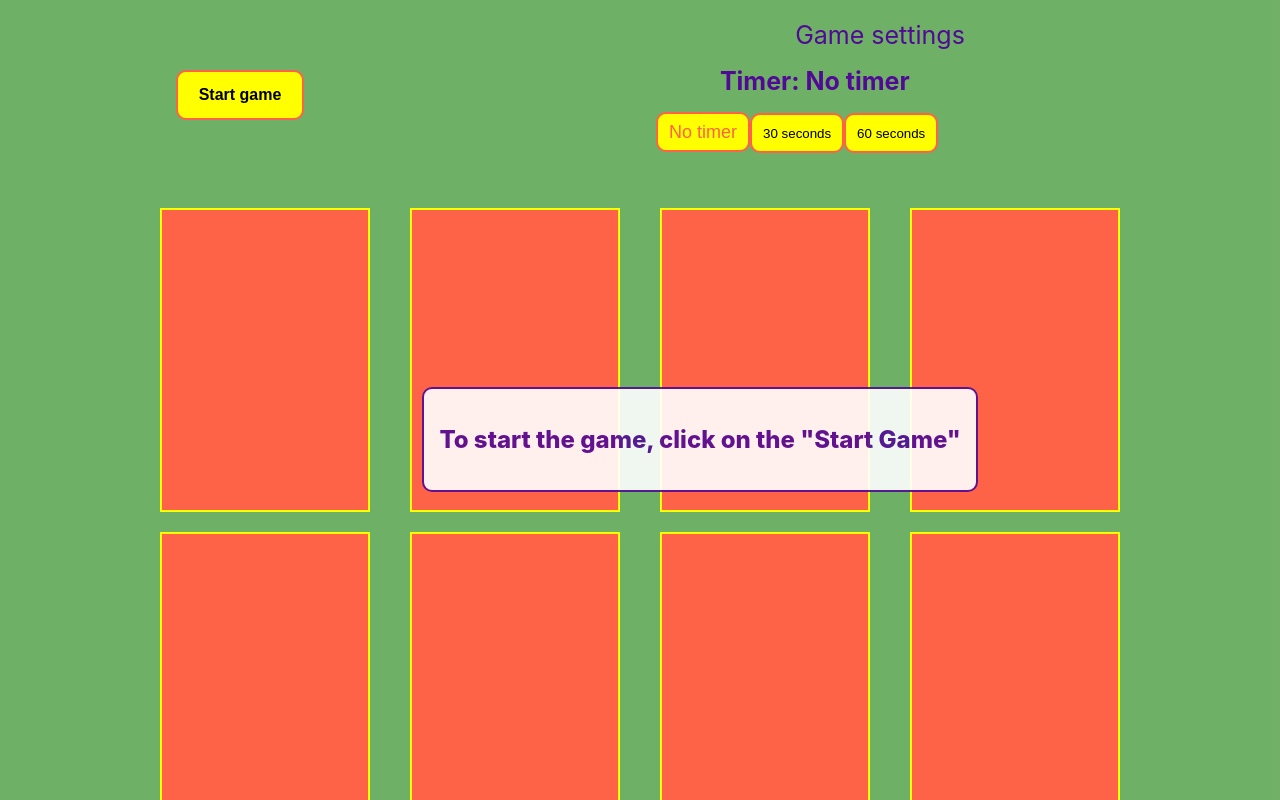
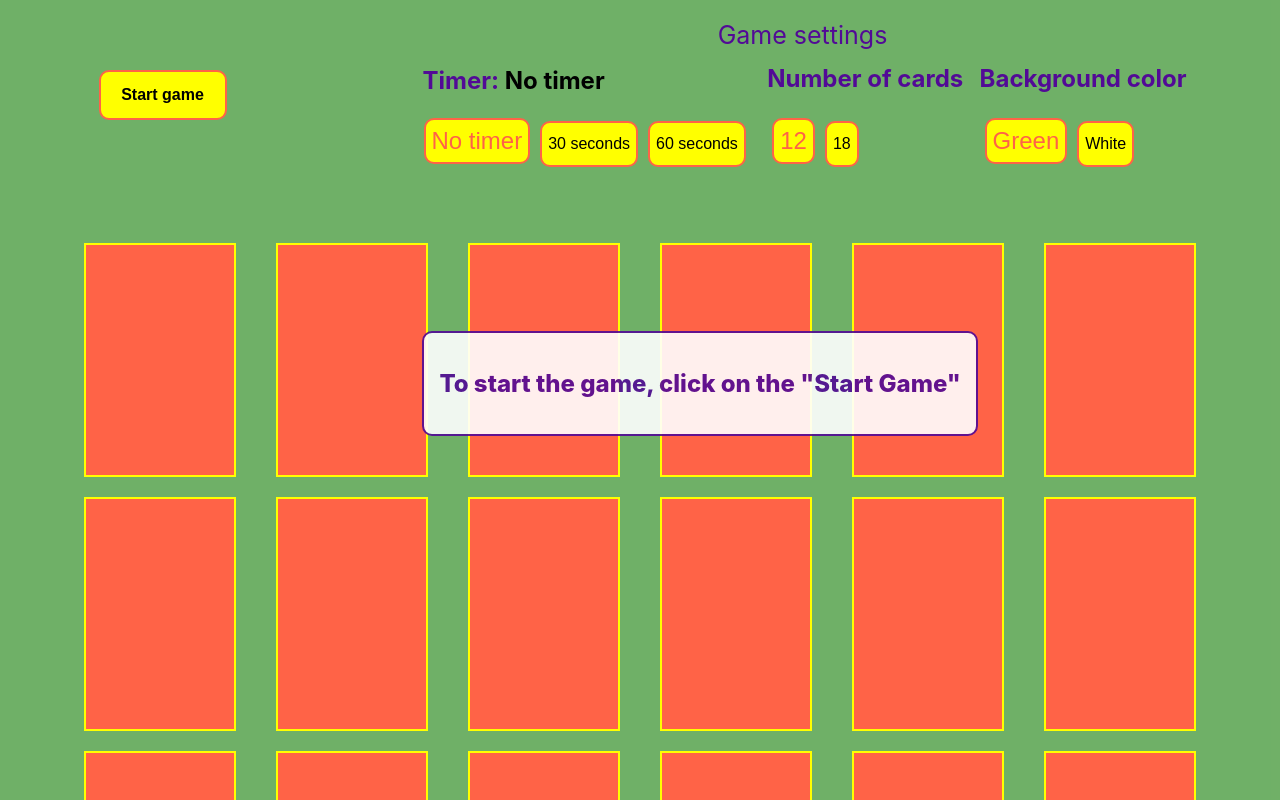
Before and after one commit to MarinaYur/react-game, a React (Create React App) app: page / in a window 1280 px wide. Shown: the top 800 px of the page. Built offline with nearby package versions, Linux system fonts and the light colour scheme.

Commit message:
feat: add two more settings

```diff
--- a/src/App.css
+++ b/src/App.css
@@ -9,7 +9,7 @@
 .block {
   display: flex;
   justify-content: center;
-  max-width: 1000px;
+  max-width: 90%;
   text-align: center;
   margin: 20px auto 20px auto;
 }
@@ -59,8 +59,8 @@
 }
 
 .customization {
-  width: 35%;
-  padding-bottom: 20px;
+  width: 60%;
+  padding-bottom: 3.5rem;
 }
 
 .button-start {
@@ -72,23 +72,32 @@
 }
 
 button {
+  font-size: 1rem;
   background-color: yellow;
   border: 2px solid tomato;
   border-radius: 10px;
+  margin: 0 5px 0 5px;
+}
+
+.customization_title {
+  text-align: center;
+}
+
+.settings {
+  display: flex;
+  justify-content: space-between;
 }
 
 .customization p {
   font-size: 25px;
   color: rgb(82, 10, 150);
-  text-align: center;
   margin: 0px 0 14px 0;
 }
 
-.timer-game {
+.timer-game, .settings p {
   font-size: 1.5rem;
   font-weight: 700;
-  width: 70%;
-  height: 104px;
+  height: 2.5rem;
   border-radius: 4px;
 }
 
@@ -97,20 +106,23 @@ button {
   padding-left: 4px;
 }
 
-.timer-game button {
-  width: 30%;
-  height: 40px;
+.timer-game span {
+  color: black;
+}
+
+.customization button {
+  height: 46px;
 }
 
 .clicked-timer {
-  font-size: large;
+  font-size: 1.5rem;
   color: tomato;
   font-weight: 500;
 }
 
 .block>* {
-  width: 250px;
-  height: 300px;
+  width: 15%;
+  height: 230px;
   margin: 0 20px 0 20px;
   border: 2px solid yellow;
 }
@@ -148,6 +160,14 @@ button {
   background-image: url(./images/6.jpeg);
 }
 
-.image7 {
+.image7, .image72 {
   background-image: url(./images/7.jpeg);
 }
+
+.image8, .image82 {
+  background-image: url(./images/8.jpeg);
+}
+
+.image9, .image92 {
+  background-image: url(./images/9.jpeg);
+}
--- a/src/App.js
+++ b/src/App.js
@@ -9,11 +9,10 @@ class App extends React.Component {
     this.state = {
       cardLimitation: 0, //limitation on opening cards, no more than 2
       imageNumber: [],
-      imageOfOpenedCards: [],
       startGame: 'before start: cards not available',
       remainingTime: 'No timer',
-      buttonClasses: ['no-timer', 'timer30', 'timer60'],
-      activeButton: 'No timer',
+      setNumberOfCards: '12',
+      backgroundColor: 'white',
       countPairsOfOpenedCards: 1,  // number of opened card pairs
     }
     this.startGame = this.startGame.bind(this);
@@ -21,21 +20,47 @@ class App extends React.Component {
     this.openCloseCards = this.openCloseCards.bind(this);
     this.timerOfGame = this.timerOfGame.bind(this);
     this.chooseTimer = this.chooseTimer.bind(this);
+    this.chooseNumberOfCards = this.chooseNumberOfCards.bind(this);
+    this.setBackgroundColor = this.setBackgroundColor.bind(this);
   }
 
   //сhoose timer settings
   chooseTimer (e) {
     if (this.state.startGame !== 'user is playing') {
+      this.setTimer = e.target.getAttribute('data');
       this.setState({
-        activeButton: e.target.getAttribute('data'),
         remainingTime: e.target.getAttribute('data')
       })
     }
   }
 
+  //сhoose settings number of cards
+  chooseNumberOfCards (e) {
+    if (this.state.startGame !== 'user is playing') {
+      this.setState({setNumberOfCards: e.target.getAttribute('data')});
+    }
+  }
+
+  setBackgroundColor (e) {
+    if (this.state.startGame !== 'user is playing') {
+      this.setState({backgroundColor: e.target.getAttribute('data')});
+    }
+    e.target.closest('.App').style.background = this.state.backgroundColor;
+    // console.log('background-color:' + this.state.backgroundColor);
+  }
+
+
   //user sees which timer button is pressed
   isActiveButton(buttonId) {
-    return this.state.activeButton === buttonId ? 'clicked-timer' : '';
+    return this.setTimer === buttonId ? 'clicked-timer' : '';
+  }
+
+  isActiveButtonNumber(buttonId) {
+    return this.state.setNumberOfCards === buttonId ? 'clicked-timer' : '';
+  }
+
+  isActiveButtonColor(buttonId) {
+    return this.state.backgroundColor === buttonId ? 'clicked-timer' : '';
   }
 
   //timer setting
@@ -59,21 +84,22 @@ class App extends React.Component {
   startGame (e) {
     this.setState({startGame: 'game began: cards are laid out'});
     let arrayOfImageNumber = [];
-    for (let k = 1; k<13; k++){
+    let number = this.state.setNumberOfCards;
+    for (let k = 1; k <= number; k++){
       arrayOfImageNumber.push(k);
     }
-    this.shuffle(arrayOfImageNumber);
+    this.shuffle(arrayOfImageNumber, number);
     this.timeToRemember(arrayOfImageNumber);
   }
 
   // Fisher-Yates Shuffle
-  shuffle (arrayOfImageNumber) {
+  shuffle (arrayOfImageNumber, number) {
     for (let i = arrayOfImageNumber.length - 1; i > 0; i--) {
       let j = Math.floor(Math.random() * (i + 1));
       [arrayOfImageNumber[i], arrayOfImageNumber[j]] = [arrayOfImageNumber[j], arrayOfImageNumber[i]];
-      arrayOfImageNumber[i] = arrayOfImageNumber[i] > 6 ? arrayOfImageNumber.length + 1 - arrayOfImageNumber[i] : arrayOfImageNumber[i];
+      arrayOfImageNumber[i] = arrayOfImageNumber[i] > number/2 ? arrayOfImageNumber.length + 1 - arrayOfImageNumber[i] : arrayOfImageNumber[i];
     }
-    arrayOfImageNumber[0] = arrayOfImageNumber[0] > 6 ? (arrayOfImageNumber.length + 1 - arrayOfImageNumber[0]) : arrayOfImageNumber[0];
+    arrayOfImageNumber[0] = arrayOfImageNumber[0] > number/2 ? (arrayOfImageNumber.length + 1 - arrayOfImageNumber[0]) : arrayOfImageNumber[0];
     this.setState({imageNumber: arrayOfImageNumber});
   }
 
@@ -141,41 +167,57 @@ class App extends React.Component {
 
   render() {
     return (
-      <div className="App" onClick={this.howStartGame}>
+      <div className="App">
         <div className="app-top">
           <button className="button-start" onClick={this.startGame}>Start game</button>
           <div className={"popap-to-start" + (this.state.startGame !== 'before start: cards not available' ? " disappearance" : "")}>
             To start the game, click on the "Start Game"
           </div>
           <div className="customization">
-            <p>Game settings</p>
-            <div className="timer-game">
-              <p>Timer: {this.state.remainingTime}</p>
-              <button data='No timer' className={this.isActiveButton('No timer')} onClick={this.chooseTimer}>No timer</button>
-              <button data="30" className={this.isActiveButton('30')} onClick={this.chooseTimer}>30 seconds</button>
-              <button data="60" className={this.isActiveButton('60')} onClick={this.chooseTimer}>60 seconds</button>
-          </div>
+            <p className = "customization_title">Game settings</p>
+            <div className="settings">
+              <div className="timer-game">
+                <p>Timer: <span>{this.state.remainingTime}</span></p>
+                <button data='No timer' className={this.isActiveButton('No timer')} onClick={this.chooseTimer}>No timer</button>
+                <button data="30" className={this.isActiveButton('30')} onClick={this.chooseTimer}>30 seconds</button>
+                <button data="60" className={this.isActiveButton('60')} onClick={this.chooseTimer}>60 seconds</button>
+            </div>
+            <div>
+              <p>Number of cards</p>
+              <button data="12" className={this.isActiveButtonNumber('12')} onClick={this.chooseNumberOfCards}>12</button>
+              <button data="18" className={this.isActiveButtonNumber('18')} onClick={this.chooseNumberOfCards}>18</button>
+            </div>
+            <div>
+              <p>Background color</p>
+              <button data="white" className={this.isActiveButtonColor('white')} onClick={this.setBackgroundColor}>Green</button>
+              <button data="rgba(21, 126, 7, 0.61)" className={this.isActiveButtonColor('rgba(21, 126, 7, 0.61)')} onClick={this.setBackgroundColor}>White</button>
+            </div>
+            </div>
           </div>
         </div>
         <div className="block block-1">
-          <div className={"image image" + this.state.imageNumber[0] + " " + this.addClassNotAvailable()}
-            onClick={this.openCloseCards} data-index="0">
-          </div>
+          <div className={"image image" + this.state.imageNumber[0] + " " + this.addClassNotAvailable()} onClick={this.openCloseCards} data-index="0"></div>
           <div className={"image image" + this.state.imageNumber[1] + " " + this.addClassNotAvailable()} onClick={this.openCloseCards} data-index="1"></div>
           <div className={"image image" + this.state.imageNumber[2] + " " + this.addClassNotAvailable()} onClick={this.openCloseCards} data-index="2"></div>
           <div className={"image image" + this.state.imageNumber[3] + " " + this.addClassNotAvailable()} onClick={this.openCloseCards} data-index="3"></div>
+          <div className={"image image" + this.state.imageNumber[4] + " " + this.addClassNotAvailable()} onClick={this.openCloseCards} data-index="4"></div>
+          <div className={"image image" + this.state.imageNumber[5] + " " + this.addClassNotAvailable()} onClick={this.openCloseCards} data-index="5"></div>
         </div>
         <div className="block block-2">
-          <div className={"image image" + this.state.imageNumber[4] + " " + this.addClassNotAvailable()} onClick={this.openCloseCards} data-index="4"></div>
-          <div className={"image image" + this.state.imageNumber[5] + " " + this.addClassNotAvailable()} onClick={this.openCloseCards} data-index="5"></div>
           <div className={"image image" + this.state.imageNumber[6] + " " + this.addClassNotAvailable()} onClick={this.openCloseCards} data-index="6"></div>
           <div className={"image image" + this.state.imageNumber[7] + " " + this.addClassNotAvailable()} onClick={this.openCloseCards} data-index="7"></div>
-        </div>
-        <div className="block block-3">
           <div className={"image image" + this.state.imageNumber[8] + " " + this.addClassNotAvailable()} onClick={this.openCloseCards} data-index="8"></div>
           <div className={"image image" + this.state.imageNumber[9] + " " + this.addClassNotAvailable()} onClick={this.openCloseCards} data-index="9"></div>
           <div className={"image image" + this.state.imageNumber[10] + " " + this.addClassNotAvailable()} onClick={this.openCloseCards} data-index="10"></div>
           <div className={"image image" + this.state.imageNumber[11] + " " + this.addClassNotAvailable()} onClick={this.openCloseCards} data-index="11"></div>
+        </div>
+        <div className="block block-3">
+          <div className={"image image" + this.state.imageNumber[12] + " " + this.addClassNotAvailable()} onClick={this.openCloseCards} data-index="12"></div>
+          <div className={"image image" + this.state.imageNumber[13] + " " + this.addClassNotAvailable()} onClick={this.openCloseCards} data-index="13"></div>
+          <div className={"image image" + this.state.imageNumber[14] + " " + this.addClassNotAvailable()} onClick={this.openCloseCards} data-index="14"></div>
+          <div className={"image image" + this.state.imageNumber[15] + " " + this.addClassNotAvailable()} onClick={this.openCloseCards} data-index="15"></div>
+          <div className={"image image" + this.state.imageNumber[16] + " " + this.addClassNotAvailable()} onClick={this.openCloseCards} data-index="16"></div>
+          <div className={"image image" + this.state.imageNumber[17] + " " + this.addClassNotAvailable()} onClick={this.openCloseCards} data-index="17"></div>
         </div>
       </div>
     );
```
Also changed, not shown: src/images/8.jpeg (added), src/images/9.jpeg (added).
